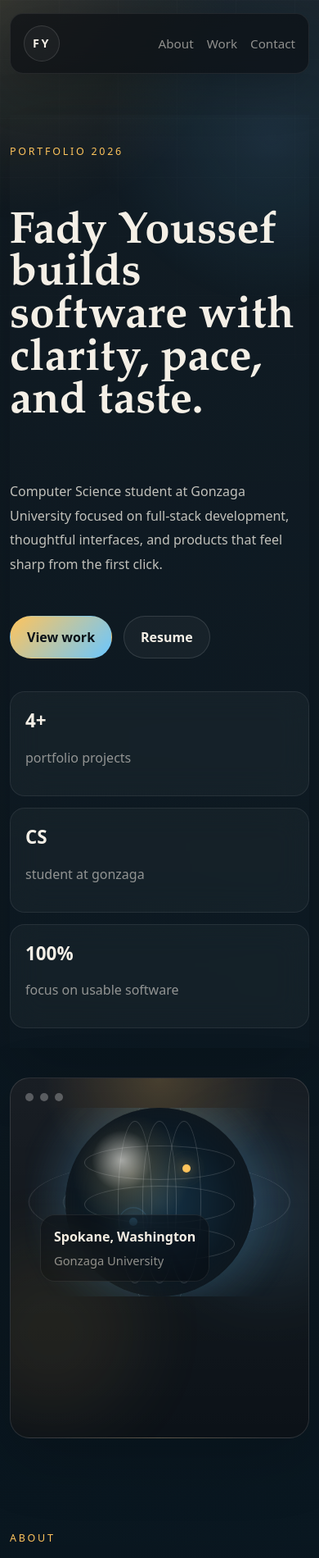
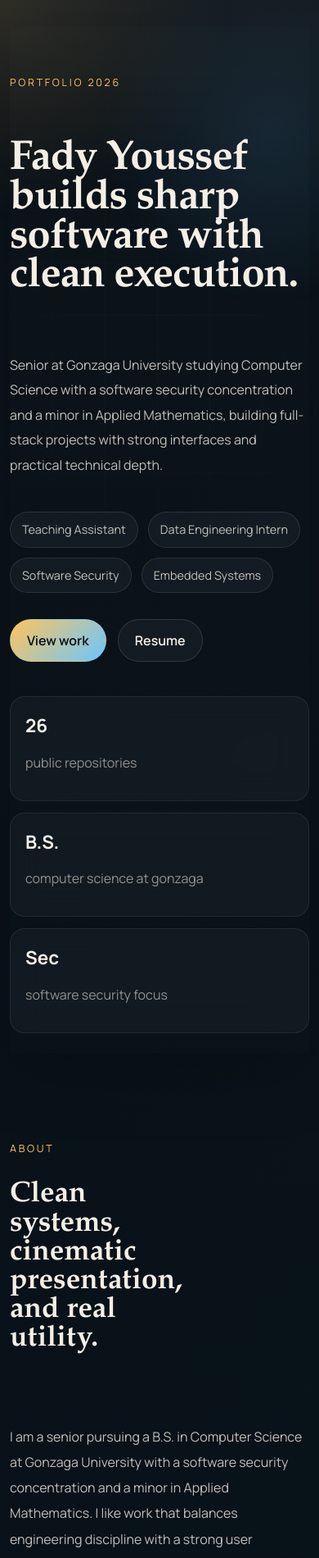
Before and after one commit to JustFady/FY-Portfolio, a React (Vite) app: page / in a window 390 px wide. Shown: the top 1900 px of the page at 82% size. Built offline with nearby package versions, Linux system fonts and the light colour scheme.

Commit message:
finally got the layout feeling finished. cleaned up the typography and spacing, and the globe visual is actually looking right now.

```diff
--- a/index.html
+++ b/index.html
@@ -4,7 +4,10 @@
   <head>
     <meta charset="UTF-8" />
     <meta name="viewport" content="width=device-width, initial-scale=1.0"/>
-    <title>My Portfolio</title>
+    <link rel="preconnect" href="https://fonts.googleapis.com">
+    <link rel="preconnect" href="https://fonts.gstatic.com" crossorigin>
+    <link href="https://fonts.googleapis.com/css2?family=Manrope:wght@200..800&display=swap" rel="stylesheet">
+    <title>Fady Youssef | Software Engineering & Security</title>
   </head>
   <body>
     <div id="root"></div>
--- a/src/App.css
+++ b/src/App.css
@@ -1,8 +1,8 @@
 .app-shell {
   position: relative;
-  width: min(1180px, calc(100% - 40px));
+  width: min(1140px, calc(100% - 48px));
   margin: 0 auto;
-  padding: 24px 0 48px;
+  padding: 32px 0 64px;
 }
 
 .page-noise {
@@ -17,65 +17,14 @@
   z-index: -2;
 }
 
-.topbar {
-  position: sticky;
-  top: 18px;
-  z-index: 10;
+.hero {
+  min-height: calc(100vh - 120px);
+  padding: 64px 0 32px;
   display: flex;
   align-items: center;
-  justify-content: space-between;
-  gap: 16px;
-  padding: 16px 20px;
-  margin-bottom: 28px;
-  backdrop-filter: blur(20px);
-  background: rgba(10, 13, 18, 0.65);
-  border: 1px solid rgba(255, 255, 255, 0.08);
-  border-radius: 18px;
-  box-shadow: 0 16px 60px rgba(0, 0, 0, 0.24);
-}
-
-.brand {
-  display: inline-flex;
-  align-items: center;
-  justify-content: center;
-  width: 44px;
-  height: 44px;
-  border-radius: 50%;
-  border: 1px solid rgba(255, 255, 255, 0.12);
-  background: rgba(255, 255, 255, 0.04);
-  font-size: 0.9rem;
-  font-weight: 700;
-  letter-spacing: 0.18em;
-  text-transform: uppercase;
-}
-
-.topnav {
-  display: flex;
-  align-items: center;
-  gap: 24px;
-}
-
-.topnav a {
-  color: var(--text-muted);
-  transition: color 180ms ease, transform 180ms ease;
-}
-
-.topnav a:hover {
-  color: var(--text-primary);
-  transform: translateY(-1px);
-}
-
-.hero {
-  display: grid;
-  grid-template-columns: minmax(0, 1.25fr) minmax(320px, 0.85fr);
-  gap: 36px;
-  align-items: stretch;
-  min-height: calc(100vh - 150px);
-  padding: 48px 0 36px;
 }
 
 .hero-copy,
-.hero-panel,
 .strength-card,
 .project-card,
 .insight-band,
@@ -87,7 +36,8 @@
   display: flex;
   flex-direction: column;
   justify-content: center;
-  padding: 24px 0;
+  max-width: 900px;
+  padding: 48px 0 24px;
 }
 
 .eyebrow {
@@ -107,18 +57,35 @@
 }
 
 .hero h1 {
-  max-width: 11ch;
-  font-size: clamp(3.9rem, 8vw, 7.1rem);
-  line-height: 0.95;
+  max-width: 14ch;
+  font-size: clamp(3.8rem, 8.5vw, 7.2rem);
+  line-height: 0.94;
   text-wrap: balance;
+  letter-spacing: -0.02em;
 }
 
 .hero-text {
-  max-width: 620px;
-  margin-top: 22px;
-  font-size: 1.1rem;
-  line-height: 1.85;
+  max-width: 700px;
+  margin-top: 26px;
+  font-size: 1.12rem;
+  line-height: 1.9;
   color: var(--text-secondary);
+}
+
+.hero-highlights {
+  display: flex;
+  flex-wrap: wrap;
+  gap: 12px;
+  margin-top: 26px;
+}
+
+.hero-highlights span {
+  padding: 10px 14px;
+  border-radius: 999px;
+  background: rgba(255, 255, 255, 0.04);
+  border: 1px solid rgba(255, 255, 255, 0.1);
+  color: var(--text-secondary);
+  font-size: 0.9rem;
 }
 
 .hero-actions {
@@ -159,7 +126,8 @@
   display: grid;
   grid-template-columns: repeat(3, minmax(0, 1fr));
   gap: 14px;
-  margin-top: 40px;
+  max-width: 760px;
+  margin-top: 42px;
 }
 
 .stat-tile {
@@ -181,70 +149,6 @@
 .stat-tile p {
   color: var(--text-muted);
   text-transform: lowercase;
-}
-
-.hero-visual {
-  display: flex;
-  align-items: center;
-  justify-content: center;
-}
-
-.hero-panel {
-  position: relative;
-  width: 100%;
-  min-height: 640px;
-  overflow: hidden;
-  border-radius: 32px;
-  border: 1px solid rgba(255, 255, 255, 0.12);
-  background:
-    radial-gradient(circle at top, rgba(255, 196, 92, 0.2), transparent 30%),
-    linear-gradient(180deg, rgba(255, 255, 255, 0.07), rgba(255, 255, 255, 0.02)),
-    rgba(8, 12, 18, 0.85);
-}
-
-.hero-panel::before,
-.hero-panel::after {
-  content: '';
-  position: absolute;
-  inset: auto;
-  border-radius: 50%;
-  filter: blur(50px);
-  opacity: 0.45;
-}
-
-.hero-panel::before {
-  width: 180px;
-  height: 180px;
-  right: -40px;
-  top: 72px;
-  background: rgba(105, 195, 255, 0.28);
-}
-
-.hero-panel::after {
-  width: 220px;
-  height: 220px;
-  left: -60px;
-  bottom: 18px;
-  background: rgba(255, 196, 92, 0.18);
-}
-
-.panel-header {
-  display: flex;
-  gap: 8px;
-  padding: 18px 18px 0;
-}
-
-.panel-header span {
-  width: 10px;
-  height: 10px;
-  border-radius: 50%;
-  background: rgba(255, 255, 255, 0.28);
-}
-
-.panel-body {
-  position: relative;
-  height: calc(100% - 28px);
-  padding: 8px 18px 18px;
 }
 
 .section {
@@ -275,6 +179,13 @@
   font-size: 1.12rem;
   line-height: 1.95;
   color: var(--text-secondary);
+}
+
+.section-intro {
+  max-width: 640px;
+  margin-top: 22px;
+  color: var(--text-secondary);
+  line-height: 1.85;
 }
 
 .strength-grid {
@@ -326,9 +237,10 @@
 }
 
 .project-card:hover {
-  transform: translateY(-4px);
-  border-color: rgba(255, 196, 92, 0.45);
-  background: rgba(255, 255, 255, 0.055);
+  transform: translateY(-6px);
+  border-color: rgba(255, 196, 92, 0.3);
+  background: rgba(255, 255, 255, 0.06);
+  box-shadow: 0 32px 100px rgba(0, 0, 0, 0.25);
 }
 
 .project-meta {
@@ -408,10 +320,10 @@
 }
 
 .insight-quote p {
-  max-width: 18ch;
+  max-width: 20ch;
   font-family: var(--font-display);
-  font-size: clamp(2rem, 4vw, 3.2rem);
-  line-height: 1.03;
+  font-size: clamp(2rem, 4vw, 3rem);
+  line-height: 1.08;
   color: var(--text-primary);
 }
 
@@ -429,10 +341,10 @@
 
 .footer {
   display: grid;
-  grid-template-columns: minmax(0, 1fr) minmax(260px, 0.7fr);
-  gap: 30px;
+  grid-template-columns: minmax(0, 0.95fr) minmax(320px, 0.95fr);
+  gap: 44px;
   margin-top: 84px;
-  padding: 34px;
+  padding: 44px;
   border-radius: 32px;
   border: 1px solid rgba(255, 255, 255, 0.08);
   background:
@@ -441,21 +353,48 @@
 }
 
 .footer-copy p:last-child {
-  max-width: 52ch;
-  margin-top: 18px;
+  max-width: 46ch;
+  margin-top: 20px;
 }
 
 .footer-actions {
   display: flex;
   flex-direction: column;
-  gap: 18px;
+  gap: 22px;
   align-items: flex-start;
   justify-content: flex-end;
 }
 
 .footer-email {
-  font-size: clamp(1.15rem, 2vw, 1.7rem);
+  font-size: clamp(1.2rem, 2.4vw, 2rem);
   font-weight: 600;
+}
+
+.contact-grid {
+  display: grid;
+  gap: 16px;
+  width: 100%;
+}
+
+.contact-grid > div {
+  padding: 16px 18px;
+  border-radius: 18px;
+  background: rgba(255, 255, 255, 0.035);
+  border: 1px solid rgba(255, 255, 255, 0.08);
+}
+
+.contact-label {
+  display: block;
+  margin-bottom: 8px;
+  color: var(--accent-primary);
+  font-size: 0.78rem;
+  letter-spacing: 0.18em;
+  text-transform: uppercase;
+}
+
+.contact-grid p {
+  color: var(--text-secondary);
+  line-height: 1.7;
 }
 
 .footer-links {
@@ -495,7 +434,6 @@
 
   .button,
   .project-card,
-  .topnav a,
   .project-link {
     transition: none;
   }
@@ -507,10 +445,6 @@
   .insight-layout,
   .footer {
     grid-template-columns: 1fr;
-  }
-
-  .hero-panel {
-    min-height: 520px;
   }
 
   .strength-grid {
@@ -530,28 +464,17 @@
 @media (max-width: 720px) {
   .app-shell {
     width: min(100% - 24px, 1180px);
-    padding-top: 16px;
-  }
-
-  .topbar {
-    top: 10px;
-    padding: 14px 16px;
-    border-radius: 16px;
-  }
-
-  .topnav {
-    gap: 16px;
-    font-size: 0.95rem;
+    padding-top: 20px;
   }
 
   .hero {
     min-height: auto;
-    padding-top: 22px;
+    padding-top: 12px;
   }
 
   .hero h1 {
     max-width: none;
-    font-size: clamp(3rem, 14vw, 4.4rem);
+    font-size: clamp(3rem, 13vw, 4.8rem);
   }
 
   .hero-text,
@@ -561,11 +484,6 @@
 
   .stat-row {
     grid-template-columns: 1fr;
-  }
-
-  .hero-panel {
-    min-height: 440px;
-    border-radius: 24px;
   }
 
   .section {
--- a/src/App.jsx
+++ b/src/App.jsx
@@ -1,57 +1,57 @@
 import React, { useEffect } from 'react';
-import Globe from './Globe';
 import './App.css';
 
+// Update this array whenever you want to add, remove, or rewrite projects on the site.
 const projects = [
   {
-    title: 'HoopMetrics',
-    category: 'Analytics Platform',
-    desc: 'A basketball intelligence platform that turns real-time player and team data into fast, readable performance insights for coaches, athletes, and fans.',
-    tech: ['React', 'Node.js', 'MongoDB'],
+    title: 'Universal Sensor Board',
+    category: 'Embedded Systems',
+    desc: 'Senior design firmware work for the Apollo3 MCU focused on collecting, processing, and validating live environmental sensor data for an industrial IoT platform.',
+    tech: ['C', 'C++', 'Firmware', 'J-Link'],
     link: 'https://github.com/JustFady',
   },
   {
-    title: 'Hospital Management System',
-    category: 'Operations Software',
-    desc: 'A full workflow system for patient records, staff coordination, and scheduling designed to make day-to-day hospital operations more reliable.',
-    tech: ['Java', 'Spring Boot', 'MySQL'],
-    link: 'https://github.com/JustFady/HospitalManagement',
+    title: 'Heat Transfer Modeling',
+    category: 'Simulation Project',
+    desc: 'A C# desktop simulation that models heat transfer between a steel ball and boiling water with live temperature updates, visualization, and CSV export for analysis.',
+    tech: ['C#', '.NET', 'Simulation', 'Data Export'],
+    link: 'https://github.com/JustFady/HeatTransfer',
+  },
+  {
+    title: 'HoopMetrics',
+    category: 'Data and Analytics',
+    desc: 'A basketball analytics tool that fetches NBA player data, stores it in AWS, and turns performance trends into visuals that are faster to scan and compare.',
+    tech: ['Python', 'AWS S3', 'Data Pipelines'],
+    link: 'https://github.com/JustFady/HoopMetrics',
   },
   {
     title: 'Three Classic Ciphers',
     category: 'Security Fundamentals',
-    desc: 'A compact C++ implementation of classic encryption algorithms built to explore core cryptography ideas and careful systems programming.',
-    tech: ['C++', 'Cryptography'],
+    desc: 'A compact C++ implementation of classical encryption algorithms built to explore cryptography concepts, algorithm design, and careful systems programming.',
+    tech: ['C++', 'Cryptography', 'Security'],
     link: 'https://github.com/JustFady/ThreeClassicCiphers',
-  },
-  {
-    title: 'Heat Transfer',
-    category: 'Simulation Project',
-    desc: 'A C# and .NET project focused on modeling heat transfer behavior with an emphasis on technical accuracy and clear implementation.',
-    tech: ['C#', '.NET'],
-    link: 'https://github.com/JustFady/HeatTransfer',
   },
 ];
 
 const strengths = [
   {
     title: 'Full-stack systems',
-    copy: 'I like products that need both a polished interface and dependable backend logic. My best work lives where those two worlds have to cooperate cleanly.',
+    copy: 'I like products that need both a polished interface and dependable backend logic. My best work lives where frontend clarity and backend structure have to meet in the middle.',
   },
   {
-    title: 'Sharp problem solving',
-    copy: 'I enjoy the hard part: clarifying messy requirements, breaking problems down, and finding solutions that stay readable after the deadline passes.',
+    title: 'Security-minded thinking',
+    copy: 'My coursework leans into software security, and I like approaching systems with an eye for trust, resilience, and how things behave under pressure.',
   },
   {
-    title: 'Built for momentum',
-    copy: 'I care about building things that move teams forward, whether that means shipping features, improving workflows, or making the codebase easier to trust.',
+    title: 'Leadership and mentoring',
+    copy: 'From tutoring high school seniors to competing in team-based cyber challenges, I like work that blends technical execution with steady collaboration.',
   },
 ];
 
 const stats = [
-  { value: '4+', label: 'portfolio projects' },
-  { value: 'CS', label: 'student at Gonzaga' },
-  { value: '100%', label: 'focus on usable software' },
+  { value: '26', label: 'public repositories' },
+  { value: 'B.S.', label: 'computer science at Gonzaga' },
+  { value: 'Sec', label: 'software security focus' },
 ];
 
 function App() {
@@ -80,34 +80,30 @@ function App() {
     <div className="app-shell">
       <div className="page-noise" aria-hidden="true" />
 
-      <header className="topbar" data-reveal>
-        <a href="#home" className="brand">
-          FY
-        </a>
-        <nav className="topnav" aria-label="Primary">
-          <a href="#about">About</a>
-          <a href="#work">Work</a>
-          <a href="#contact">Contact</a>
-        </nav>
-      </header>
-
       <main>
         <section id="home" className="hero" data-reveal>
           <div className="hero-copy">
             <p className="eyebrow">Portfolio 2026</p>
-            <h1>Fady Youssef builds software with clarity, pace, and taste.</h1>
+            <h1>Fady Youssef builds sharp software with clean execution.</h1>
             <p className="hero-text">
-              Computer Science student at Gonzaga University focused on full-stack
-              development, thoughtful interfaces, and products that feel sharp from
-              the first click.
+              Senior at Gonzaga University studying Computer Science with a software
+              security concentration and a minor in Applied Mathematics, building
+              full-stack projects with strong interfaces and practical technical depth.
             </p>
+
+            <div className="hero-highlights">
+              <span>Teaching Assistant</span>
+              <span>Data Engineering Intern</span>
+              <span>Software Security</span>
+              <span>Embedded Systems</span>
+            </div>
 
             <div className="hero-actions">
               <a href="#work" className="button button-primary">
                 View work
               </a>
               <a
-                href="/Youssef_Fady_Developer_Intern-4.pdf"
+                href="/Fady_Youssef_Resume-1.pdf"
                 className="button button-secondary"
                 target="_blank"
                 rel="noreferrer"
@@ -125,19 +121,6 @@ function App() {
               ))}
             </div>
           </div>
-
-          <div className="hero-visual">
-            <div className="hero-panel">
-              <div className="panel-header">
-                <span />
-                <span />
-                <span />
-              </div>
-              <div className="panel-body">
-                <Globe />
-              </div>
-            </div>
-          </div>
         </section>
 
         <section id="about" className="section section-split" data-reveal>
@@ -148,11 +131,11 @@ function App() {
 
           <div className="about-grid">
             <p className="about-copy">
-              I am a junior pursuing a B.S. in Computer Science, and I like work that
-              balances engineering discipline with a strong user experience. That
-              usually means building dependable systems, making technical information
-              easier to understand, and shaping interfaces that feel considered instead
-              of accidental.
+              I am a senior pursuing a B.S. in Computer Science at Gonzaga University
+              with a software security concentration and a minor in Applied Mathematics.
+              I like work that balances engineering discipline with a strong user
+              experience, whether that means building dependable systems, clarifying
+              technical complexity, or shaping interfaces that feel intentional.
             </p>
 
             <div className="strength-grid">
@@ -171,6 +154,12 @@ function App() {
             <p className="eyebrow">Selected work</p>
             <h2>Projects that show how I think, build, and refine.</h2>
           </div>
+
+          <p className="section-intro">
+            The list below is meant to be easy to keep fresh. Swap projects in and
+            out as your work changes, and use each card to emphasize what mattered
+            most in the build.
+          </p>
 
           <div className="project-list">
             {projects.map((project, index) => (
@@ -216,23 +205,23 @@ function App() {
             <div className="insight-quote">
               <p>
                 Good software should feel fast, composed, and easy to understand. I
-                try to build with that standard even when the project is technically
-                dense.
+                try to build with that standard whether the project is data-heavy,
+                security-focused, or just needs clearer product thinking.
               </p>
             </div>
 
             <div className="insight-list">
               <div>
                 <h3>Technical range</h3>
-                <p>React, Node.js, Java, Spring Boot, MongoDB, MySQL, C#, and C++.</p>
+                <p>React, Node.js, Java, Spring Boot, MongoDB, MySQL, Python, C#, and C++.</p>
               </div>
               <div>
-                <h3>Working style</h3>
-                <p>Structured, collaborative, and focused on momentum without losing code quality.</p>
+                <h3>Security and competition</h3>
+                <p>Active in Spokane Cyber Cup with hands-on exposure to vulnerability discovery, defense, and attack simulation work.</p>
               </div>
               <div>
-                <h3>Current base</h3>
-                <p>Spokane, Washington with roots in product thinking and engineering fundamentals.</p>
+                <h3>Community and communication</h3>
+                <p>Based in Spokane, Washington and experienced in mentoring students through academic support and college application guidance.</p>
               </div>
             </div>
           </div>
@@ -244,8 +233,9 @@ function App() {
           <p className="eyebrow">Contact</p>
           <h2>Let&apos;s build something that feels finished.</h2>
           <p>
-            Reach out for internships, collaborations, or projects that need clean
-            execution and a strong interface.
+            Reach out for internships, engineering roles, collaborations, or teams
+            that need someone comfortable across product thinking, implementation,
+            and security-aware problem solving.
           </p>
         </div>
 
@@ -253,12 +243,29 @@ function App() {
           <a href="mailto:fyoussef@zagmail.gonzaga.edu" className="footer-email">
             fyoussef@zagmail.gonzaga.edu
           </a>
+          <div className="contact-grid">
+            <div>
+              <span className="contact-label">Based in</span>
+              <p>Spokane, Washington</p>
+            </div>
+            <div>
+              <span className="contact-label">Phone</span>
+              <p>206-371-3836</p>
+            </div>
+            <div>
+              <span className="contact-label">Open to</span>
+              <p>Internships, full-stack roles, and engineering teams with product depth.</p>
+            </div>
+          </div>
           <div className="footer-links">
             <a href="https://github.com/JustFady" target="_blank" rel="noreferrer">
               GitHub
             </a>
-            <a href="https://linkedin.com/in/justfadyy" target="_blank" rel="noreferrer">
+            <a href="https://www.linkedin.com/in/fadyyoussef08/" target="_blank" rel="noreferrer">
               LinkedIn
+            </a>
+            <a href="/Fady_Youssef_Resume-1.pdf" target="_blank" rel="noreferrer">
+              Resume
             </a>
           </div>
           <p className="footer-note">© 2026 Fady Youssef</p>
--- a/src/index.css
+++ b/src/index.css
@@ -28,9 +28,10 @@ body {
   min-width: 320px;
   min-height: 100vh;
   background:
-    linear-gradient(180deg, rgba(255, 255, 255, 0.04), transparent 25%),
-    linear-gradient(135deg, #08121a 0%, #091923 42%, #050c12 100%);
+    linear-gradient(180deg, rgba(255, 255, 255, 0.02), transparent 25%),
+    linear-gradient(135deg, #070e14 0%, #08141c 42%, #04090d 100%);
   color: var(--text-primary);
+  overflow-x: hidden;
 }
 
 body::before {
@@ -39,10 +40,10 @@ body::before {
   inset: 0;
   pointer-events: none;
   background-image:
-    linear-gradient(rgba(255, 255, 255, 0.03) 1px, transparent 1px),
-    linear-gradient(90deg, rgba(255, 255, 255, 0.03) 1px, transparent 1px);
-  background-size: 72px 72px;
-  mask-image: linear-gradient(180deg, rgba(0, 0, 0, 0.48), transparent 85%);
+    linear-gradient(rgba(255, 255, 255, 0.02) 1px, transparent 1px),
+    linear-gradient(90deg, rgba(255, 255, 255, 0.02) 1px, transparent 1px);
+  background-size: 64px 64px;
+  mask-image: radial-gradient(circle at 50% 50%, black, transparent 90%);
   z-index: -1;
 }
 
```
Also changed, not shown: 1 other file (tests, documents, lock files or other folders).
